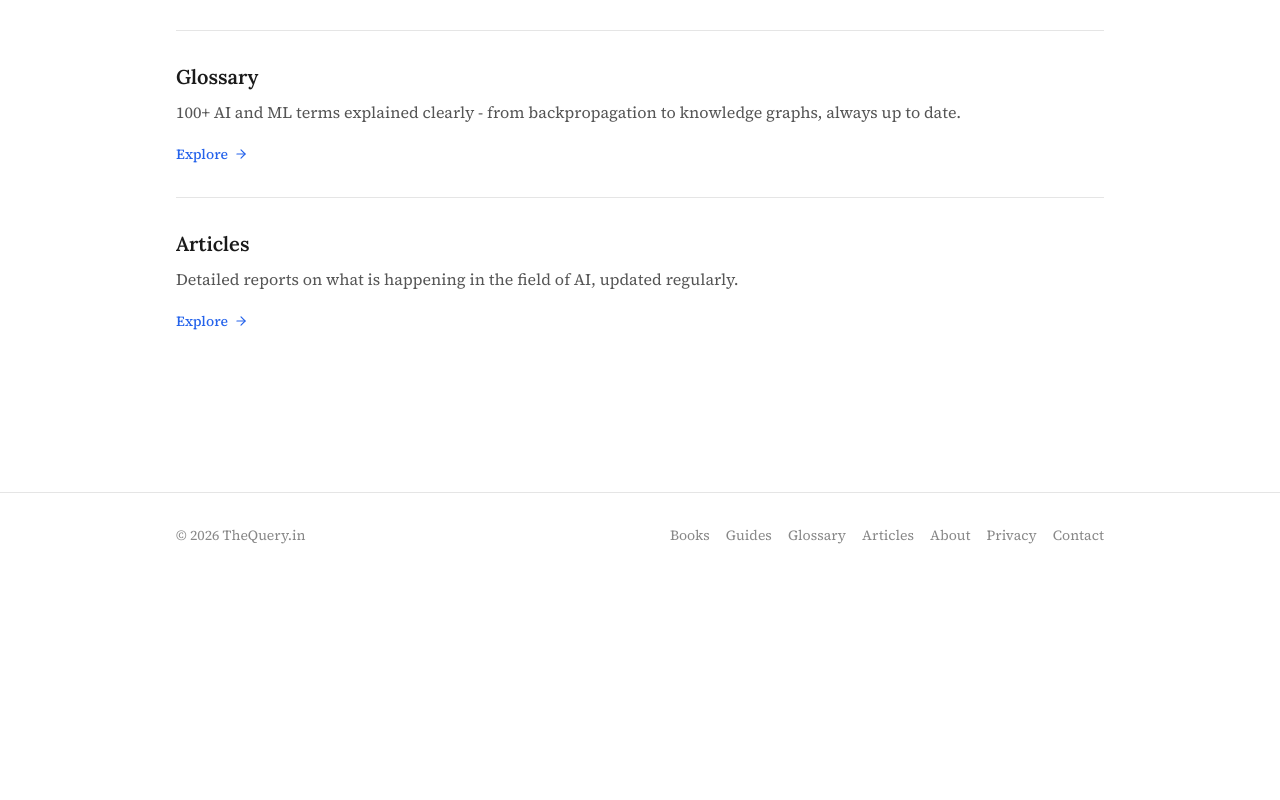
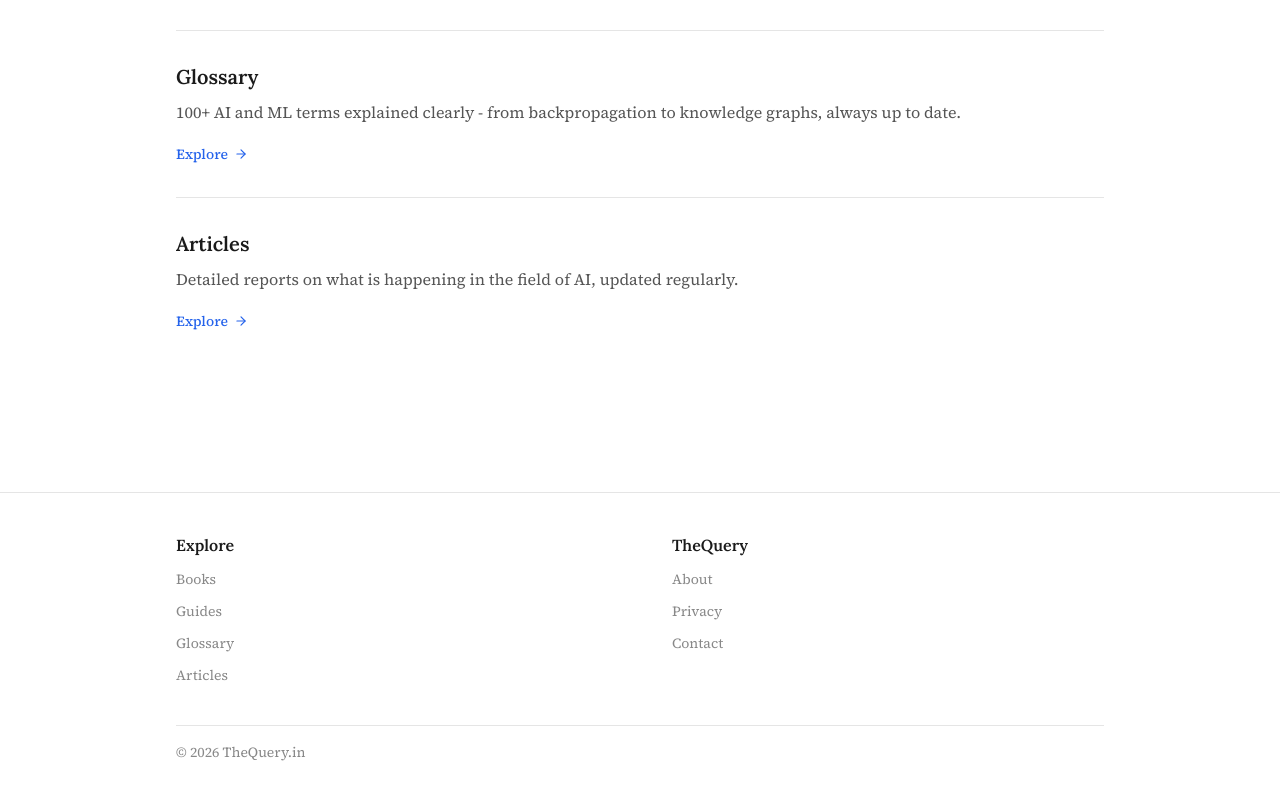
Before and after one commit to Officially-aditya/thequery, a Next.js app: page / in a window 1280 px wide. Shown: the part 978-1778 px from the top of the page. Before the commit the page ends 1555 px from the top, so only its background shows below. Built offline with nearby package versions, Linux system fonts and the light colour scheme.

Commit message:
Redesign footer into two columns

```diff
--- a/components/Footer.tsx
+++ b/components/Footer.tsx
@@ -2,19 +2,29 @@ import Link from "next/link";
 
 export default function Footer() {
   return (
-    <footer className="border-t border-border py-8 mt-16">
-      <div className="max-w-[960px] mx-auto px-4 flex flex-col sm:flex-row items-center justify-between gap-4 text-sm text-text-muted">
-        <p>&copy; {new Date().getFullYear()} TheQuery.in</p>
-        <nav className="flex items-center gap-4 flex-wrap justify-center">
+    <footer className="border-t border-border mt-16">
+      <div className="max-w-[960px] mx-auto px-4 py-10 text-sm text-text-muted">
+        <div className="grid grid-cols-2 gap-8 sm:gap-16">
+          <nav aria-label="Explore TheQuery" className="flex flex-col items-start gap-3">
+            <p className="font-serif text-base font-semibold text-text-primary">Explore</p>
             <Link href="/books" className="hover:text-text-secondary transition-colors">Books</Link>
             <Link href="/guides" className="hover:text-text-secondary transition-colors">Guides</Link>
             <Link href="/glossary" className="hover:text-text-secondary transition-colors">Glossary</Link>
             <Link href="/articles" className="hover:text-text-secondary transition-colors">Articles</Link>
+          </nav>
+
+          <nav aria-label="About TheQuery" className="flex flex-col items-start gap-3">
+            <p className="font-serif text-base font-semibold text-text-primary">TheQuery</p>
             <Link href="/about" className="hover:text-text-secondary transition-colors">About</Link>
             <Link href="/privacy" className="hover:text-text-secondary transition-colors">Privacy</Link>
             <a href="mailto:addy@thequery.in" className="hover:text-text-secondary transition-colors">Contact</a>
           </nav>
         </div>
+
+        <div className="border-t border-border mt-10 pt-4">
+          <p>&copy; {new Date().getFullYear()} TheQuery.in</p>
+        </div>
+      </div>
     </footer>
   );
 }
```
Lines whose indentation alone changed are shown as unchanged.
